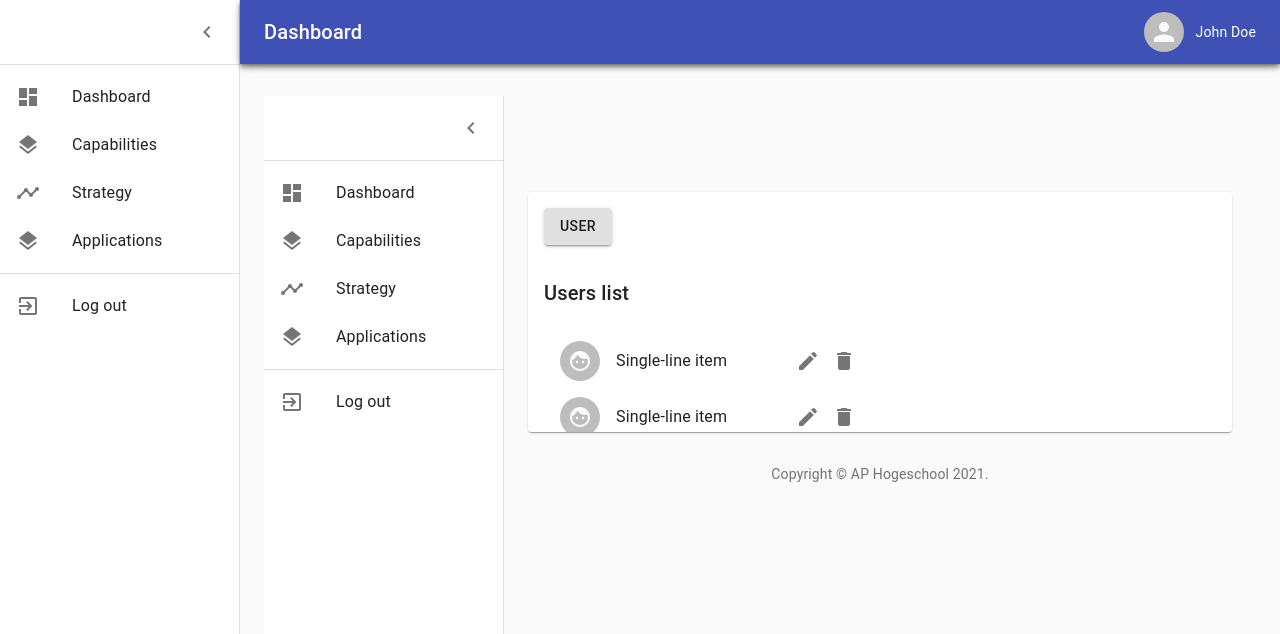
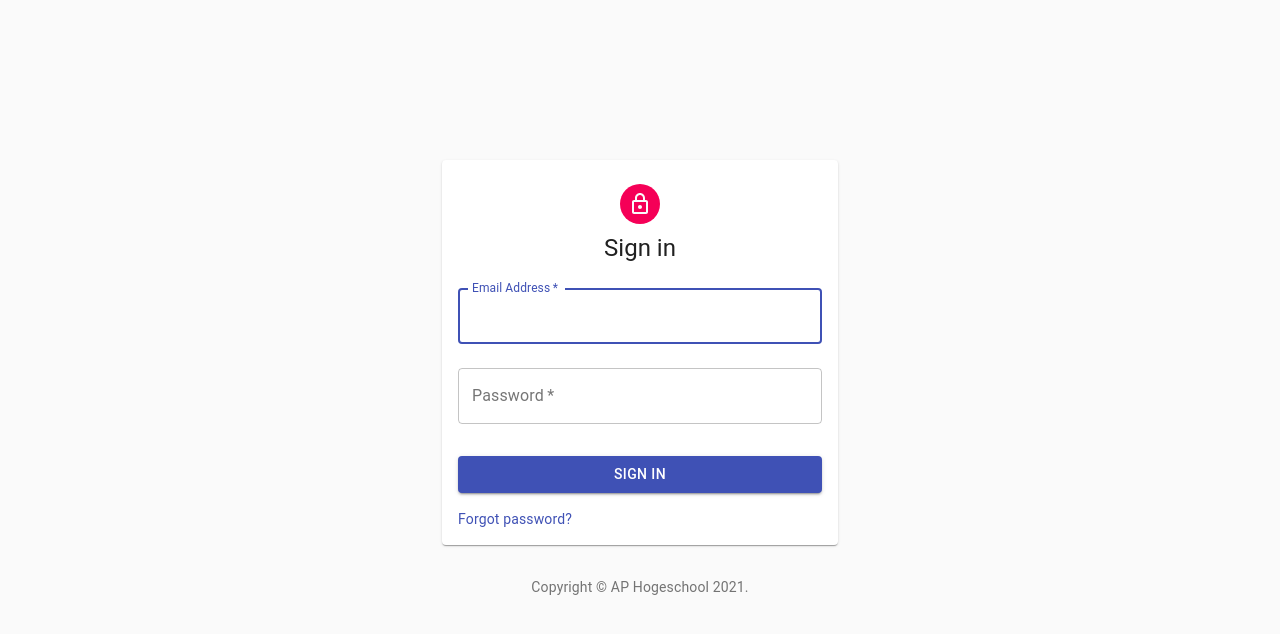
Before and after one commit to iDeebSee/LEAP, a React (Create React App) app in the folder frontend/: page /admin in a window 1280 px wide. Shown: the top 634 px of the page. Built offline with nearby package versions, Linux system fonts and the light colour scheme.

Commit message:
Fixed login page rendering navigation

```diff
--- a/frontend/src/App.js
+++ b/frontend/src/App.js
@@ -20,10 +20,11 @@ import {
     Container,
     Grid,
 } from '@material-ui/core';
-import Routes from './components/Routes';
+import Routes, { UserRoutes } from './components/Routes';
 import {
     BrowserRouter as Router
 } from "react-router-dom";
+import SignIn from './templates/SignIn';
 
 // import Chart from './Chart';
 // import Deposits from './Deposits';
@@ -108,6 +109,11 @@ const useStyles = makeStyles((theme) => ({
     fixedHeight: {
         height: 240,
     },
+    centered: {
+        display: 'flex',
+        justifyContent: 'center',
+        paddingTop: '10rem'
+    }
 }));
 
 export default function App() {
@@ -120,6 +126,7 @@ export default function App() {
         setOpen(false);
     };
 
+    if(localStorage.length > 0) {
         return (
             <Router baseName='/Leap'>
                 <div className={classes.root}>
@@ -184,12 +191,28 @@ export default function App() {
                                     {/* </Paper> */}
                                 </Grid>
                             </Grid>
+                        </Container>
+                    </main>
+                </div>
                 <Box pt={4}>
                     <Copyright />
                 </Box>
+            </Router>
+            );
+    } else {
+        return(
+        <Router>
+            <Container className={clsx(classes.container && classes.centered)}>
+                <CssBaseline/>
+                <div>
+                    <SignIn/>
+                    <Box pt={4}>
+                        <Copyright />
+                    </Box>
+                </div>
             </Container>
-            </main>
-        </div>
         </Router>
         );
     }
+
+}
--- a/frontend/src/components/AsideItems.js
+++ b/frontend/src/components/AsideItems.js
@@ -7,6 +7,7 @@ import LayersIcon from '@material-ui/icons/Layers';
 import ExitToAppIcon from '@material-ui/icons/ExitToApp';
 import TimelineIcon from '@material-ui/icons/Timeline';
 import {Link} from 'react-router-dom';
+import AuthService from '../services/Auth.service';
 
 export const mainListItems = (
     <div>
@@ -40,7 +41,7 @@ export const mainListItems = (
 export const secondaryListItems = (
     <div>
         {/* <ListSubheader inset>Saved reports</ListSubheader> */}
-        <ListItem button component={Link} to="/SignIn">
+        <ListItem button onClick={() => {AuthService.logout();}}>
             <ListItemIcon>
                 <ExitToAppIcon />
             </ListItemIcon>
--- a/frontend/src/components/Routes.js
+++ b/frontend/src/components/Routes.js
@@ -25,14 +25,21 @@ export default function Routes() {
             <Route exact path="/capabilities/:id" component={CapabilityDetailView}/>
             <Route exact path="/applications" component={Applications}/>
             <Route exact path="/strategy" component={Strategy}/>
+            <Route exact path="/" render={() => <Redirect to={{pathname: "/home"}}/>}/>
+            <Route render={() => <Redirect to={{pathname: "/home"}} />} />
+        </Switch>
+    );
+}
+
+export function UserRoutes() {
+    return(
+        <Switch>
             <Route exact path="/profile" component={User}/>
             <Route exact path="/admin" component={Admin}/>
             <Route exact path="/signIn" component={SignIn}/>
             <Route exact path="/signUp" component={SignUp}/>
             <Route exact path="/2FA" component={TwoFactorAuthentication}/>
             <Route exact path="/password" component={ForgotPassword}/>
-            <Route exact path="/" render={() => <Redirect to={{pathname: "/home"}}/>}/>
-            <Route render={() => <Redirect to={{pathname: "/home"}} />} />
         </Switch>
     );
 }
--- a/frontend/src/services/Auth.service.js
+++ b/frontend/src/services/Auth.service.js
@@ -6,11 +6,20 @@ class AuthService {
                 email,
                 password
             })
-
+            .then(res => {
+                if(res.data.accessToken) {
+                    localStorage.setItem("user", JSON.stringify(res.data));
+                }
+                return res.data;
+            })
+            .catch(e =>{
+                console.error(e);
+            })
     }
 
     logout() {
         localStorage.removeItem("user");
+        window.location.reload();
     }
 
     register(username, email, password) {
--- a/frontend/src/templates/SignIn.js
+++ b/frontend/src/templates/SignIn.js
@@ -4,15 +4,14 @@ import Button from '@material-ui/core/Button';
 import TextField from '@material-ui/core/TextField';
 import Link from '@material-ui/core/Link';
 import Grid from '@material-ui/core/Grid';
-import Box from '@material-ui/core/Box';
 import LockOutlinedIcon from '@material-ui/icons/LockOutlined';
 import Typography from '@material-ui/core/Typography';
 import { makeStyles } from '@material-ui/core/styles';
 import Container from '@material-ui/core/Container';
-import Copyright from '../components/Copyright'
 import {FormControlLabel, Checkbox, Paper} from '@material-ui/core';
 import { useState } from 'react';
 import AuthService from '../services/Auth.service';
+import { useHistory } from 'react-router';
 
 const useStyles = makeStyles((theme) => ({
   paper: {
@@ -37,6 +36,7 @@ const useStyles = makeStyles((theme) => ({
 
 export default function SignIn() {
   const classes = useStyles(),
+  history = useHistory(),
   [email, setEmail] = useState(''),
   [password, setPassword] = useState('');
 
@@ -44,8 +44,11 @@ export default function SignIn() {
     e.preventDefault();
 
     AuthService.login(email, password)
-      .then(() => {
-        console.log("logged in")
+      .then((data) => {
+        console.log(data)
+        console.log(localStorage)
+        history.push("/")
+        window.location.reload();
       })
       .catch((e) => {
         console.error(e)
@@ -111,9 +114,6 @@ export default function SignIn() {
             </Grid>
           </Grid>
       </Paper>
-      <Box pt={4}>
-        <Copyright />
-      </Box>
     </Container>
   );
 }
```
Lines whose indentation alone changed are shown as unchanged.
